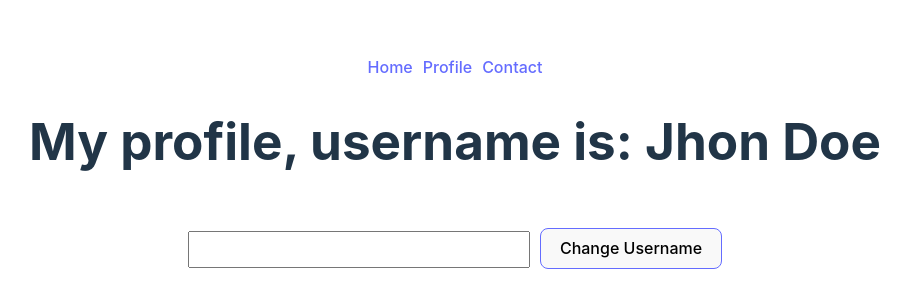
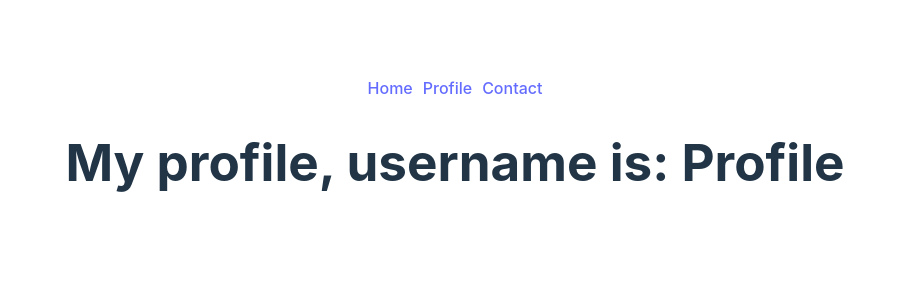
Before and after one commit to adesettiawan/test, a React (Vite) app: page /profile in a window 1280 px wide. Shown: the part 238-546 px from the top of the page, without its empty margins (185-1096 px from the left). Built offline with nearby package versions, Linux system fonts and the light colour scheme.

Commit message:
react-query

```diff
--- a/package.json
+++ b/package.json
@@ -9,6 +9,8 @@
     "preview": "vite preview"
   },
   "dependencies": {
+    "@tanstack/react-query": "^4.16.1",
+    "axios": "^1.1.3",
     "react": "^18.2.0",
     "react-dom": "^18.2.0",
     "react-router-dom": "^6.4.3"
--- a/src/App.jsx
+++ b/src/App.jsx
@@ -2,24 +2,31 @@ import { useState } from "react";
 import { Route, Routes } from "react-router-dom";
 import "./App.css";
 import Navbar from "./components/Navbar";
-import { AppContext } from "./context/AppContext";
 import Contact from "./pages/Contact";
 import Home from "./pages/Home";
 import Profile from "./pages/Profile";
+import { QueryClient, QueryClientProvider } from "@tanstack/react-query";
 
 function App() {
-  const [username, setUsername] = useState("Jhon Doe");
+  const client = new QueryClient({
+    defaultOptions: {
+      queries: {
+        refetchOnWindowFocus: false,
+      },
+    },
+  });
 
   return (
     <>
-      <AppContext.Provider value={{ username, setUsername }}>
+      <QueryClientProvider client={client}>
         <Navbar />
         <Routes>
           <Route path="/" element={<Home />} />
           <Route path="/profile" element={<Profile />} />
           <Route path="/contact" element={<Contact />} />
+          <Route path="*" element={"NOT FOUND"} />
         </Routes>
-      </AppContext.Provider>
+      </QueryClientProvider>
     </>
   );
 }
--- a/src/context/AppContext.js
+++ /dev/null
@@ -1,5 +0,0 @@
-import { createContext, useContext } from "react";
-
-export const AppContext = createContext();
-
-export const useAppContext = () => useContext(AppContext);
--- a/src/main.jsx
+++ b/src/main.jsx
@@ -1,11 +1,13 @@
-import React from 'react'
-import ReactDOM from 'react-dom/client'
-import { BrowserRouter } from 'react-router-dom'
-import App from './App'
-import './index.css'
+import React from "react";
+import ReactDOM from "react-dom/client";
+import { BrowserRouter } from "react-router-dom";
+import App from "./App";
+import "./index.css";
 
 ReactDOM.createRoot(document.getElementById("root")).render(
   <BrowserRouter>
-    <App />
+    <React.StrictMode>
+      <App />
+    </React.StrictMode>
   </BrowserRouter>
 );
--- a/src/pages/ChangeProfile.jsx
+++ b/src/pages/ChangeProfile.jsx
@@ -1,9 +1,7 @@
 import React, { useState } from "react";
-import { useAppContext } from "../context/AppContext";
 
 const ChangeProfile = () => {
   const [newUsername, setNewUsername] = useState("");
-  const { setUsername } = useAppContext();
 
   return (
     <>
@@ -13,9 +11,9 @@ const ChangeProfile = () => {
           type="text"
           onChange={(e) => setNewUsername(e.target.value)}
         />
-        <button onClick={() => setUsername(newUsername)}>
+        {/* <button onClick={() => setUsername(newUsername)}>
           Change Username
-        </button>
+        </button> */}
       </div>
     </>
   );
--- a/src/pages/Home.jsx
+++ b/src/pages/Home.jsx
@@ -1,12 +1,26 @@
+import { useQuery } from "@tanstack/react-query";
+import axios from "axios";
 import React from "react";
-import { useAppContext } from "../context/AppContext";
 
 const Home = () => {
-  const { username } = useAppContext();
+  const { data, isLoading, error, refetch } = useQuery({
+    queryKey: ["cats"],
+    queryFn: () => {
+      return axios.get("https://catfact.ninja/fact").then((res) => res.data);
+    },
+  });
+
+  if (isLoading) return "Loading...";
+
+  if (error) return "An error has occurred: " + error.message;
+
   return (
     <>
       <div>
-        <h1>Welcome, username is: {username}</h1>
+        <h1>Welcome,</h1>
+        <p>{data?.fact}</p>
+        <br />
+        <button onClick={refetch}>Update Fetch </button>
       </div>
     </>
   );
--- a/src/pages/Profile.jsx
+++ b/src/pages/Profile.jsx
@@ -1,16 +1,13 @@
 import React from "react";
-import { useAppContext } from "../context/AppContext";
 import ChangeProfile from "./ChangeProfile";
 
 const Profile = () => {
-  const { username } = useAppContext();
-
   return (
     <>
       <div>
-        <h1>My profile, username is: {username}</h1>
+        <h1>My profile, username is: Profile</h1>
         <br />
-        <ChangeProfile />
+        {/* <ChangeProfile /> */}
       </div>
     </>
   );
```
Also changed, not shown: 1 other file (tests, documents, lock files or other folders).
